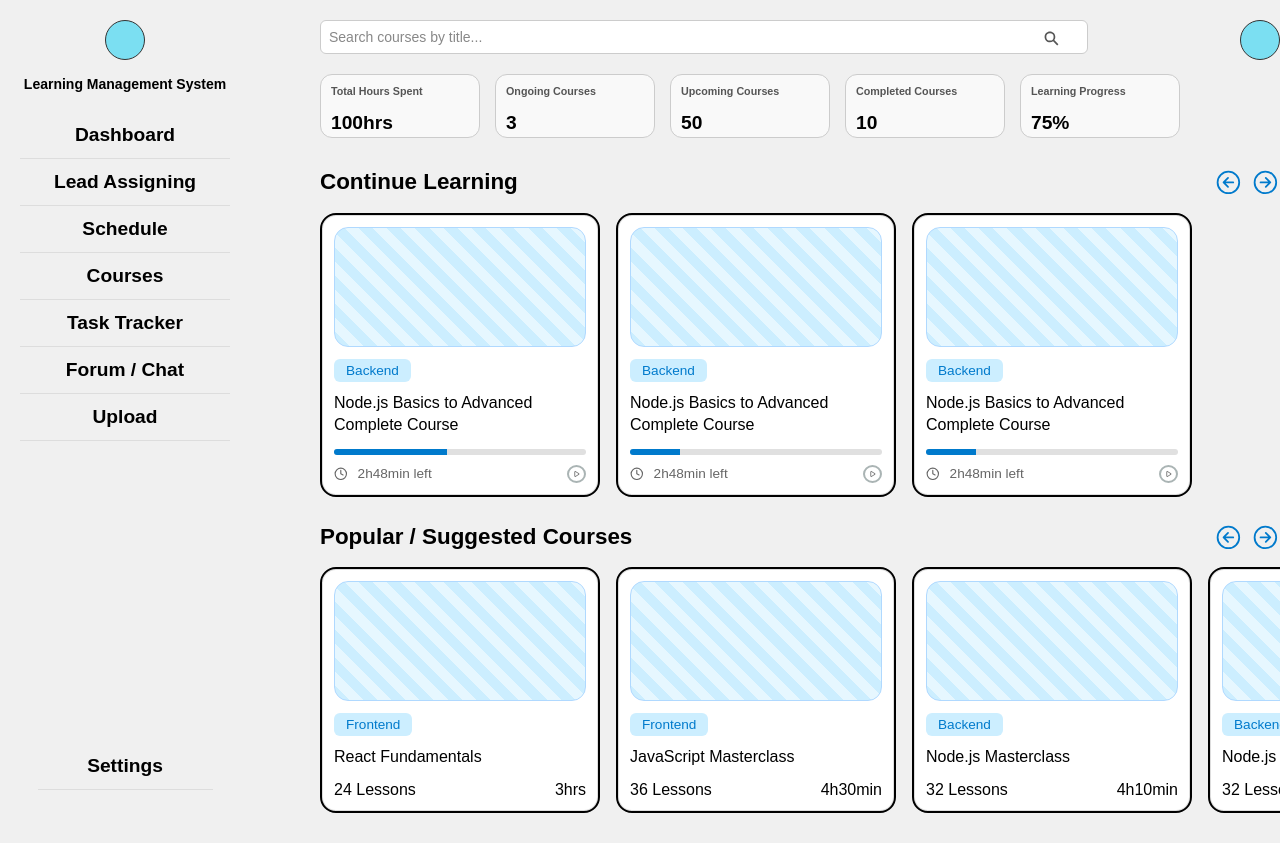
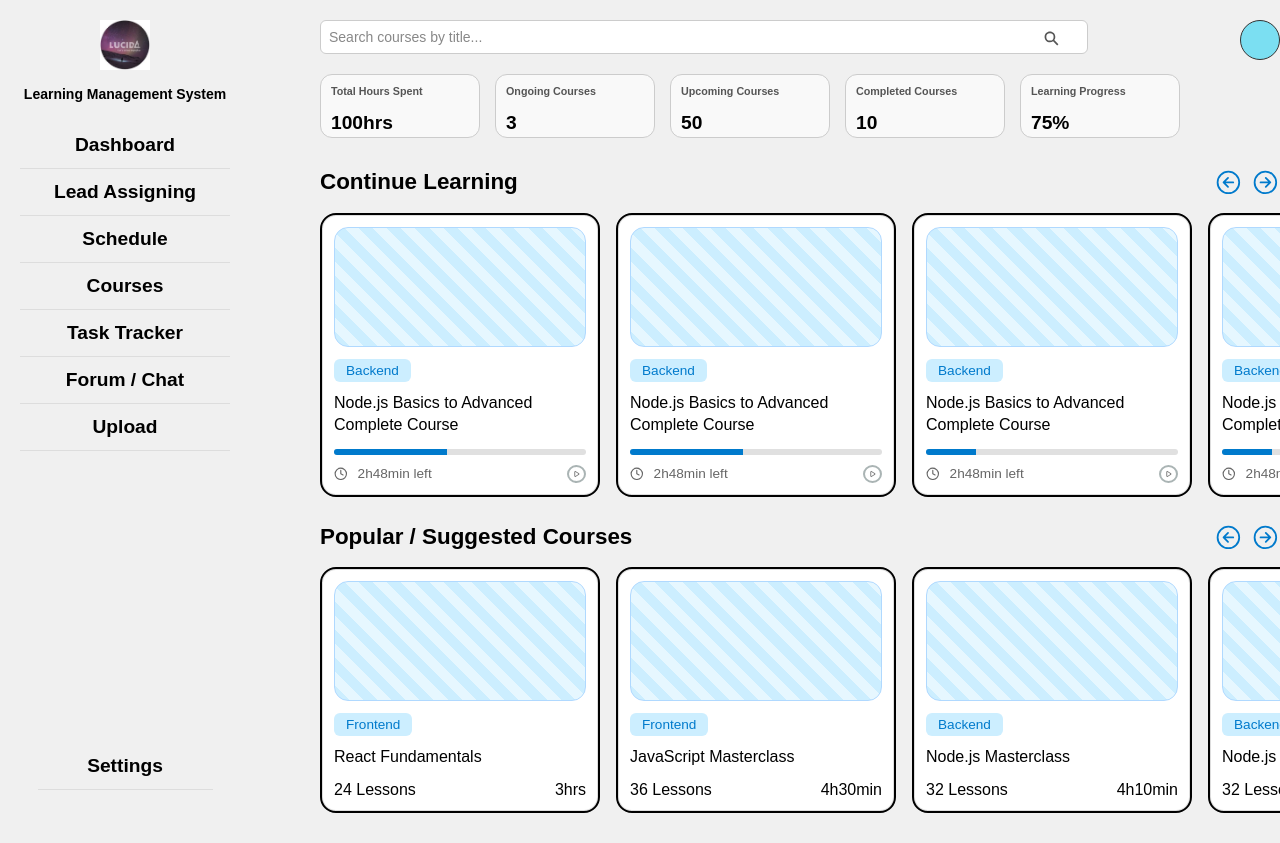
Before and after one commit to subhashini-git123/lms-project, a React (Create React App) app: page /card in a window 1280 px wide. Built offline with nearby package versions, Linux system fonts and the light colour scheme.

Commit message:
logo with css changes added

```diff
--- a/src/components/Sidebar.css
+++ b/src/components/Sidebar.css
@@ -76,3 +76,10 @@
   border-radius: 50%;
   margin: 0 auto 1rem;
 }
+.sidebar-logo {
+  width: 50px;
+  height: 50px;
+  object-fit: contain;
+  display: block;
+  margin: 0 auto 1rem;
+}
--- a/src/components/Sidebar.js
+++ b/src/components/Sidebar.js
@@ -1,13 +1,14 @@
 import React from "react";
 import { NavLink, useLocation } from "react-router-dom";
 import "./Sidebar.css";
+import logo from '../assets/logo.png';
 
 const Sidebar = () => {
   const location = useLocation();
 
   return (
     <div className="sidebar">
-      <div className="logo-circle"></div>
+    <img src={logo} alt="Logo" className="sidebar-logo" />
       <h3>Learning Management System</h3>
       <ul>
         <li className={location.pathname === "/dashboard" ? "active-li" : ""}>
--- a/src/pages/CourseContext.js
+++ b/src/pages/CourseContext.js
@@ -5,6 +5,10 @@
 export const CourseProvider = ({ children }) => {
   const continueCourses = [
     {
+        title: "Node.js Basics to Advanced Complete Course",
+      tag: "Backend",
+      duration: "2h48min",
+      progress: 45,
     },
     {
       title: "Node.js Basics to Advanced Complete Course",
```
Also changed, not shown: src/assets/logo.png (added).
